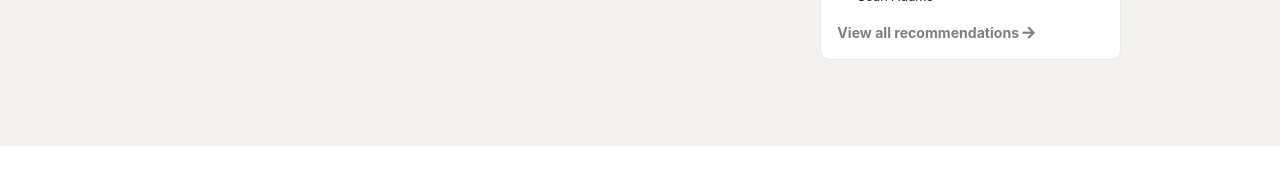
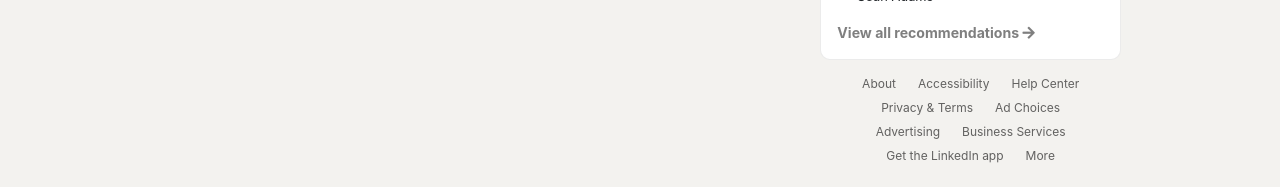
Before and after one commit to sgf-HonestAnt/Build-Week-LinkedIn-Clone, a React (Create React App) app: page / in a window 1280 px wide. Shown: the part 654-841 px from the top of the page. Before the commit the page ends 800 px from the top, so only its background shows below. Built offline with nearby package versions, Linux system fonts and the light colour scheme; no server answers.

Commit message:
Feed Page Footer

```diff
--- a/src/components/FeedPage/FeedPage.jsx
+++ b/src/components/FeedPage/FeedPage.jsx
@@ -3,6 +3,7 @@ import { useState, useEffect } from "react"
 import FeedPostSection from "../FeedPostSection/FeedPostSection"
 import AddToYourFeed from "./rightSidebar/AddToYourFeed"
 import MostViewedCourses from "./rightSidebar/MostViewedCourses"
+import FeedPageFooter from "./rightSidebar/FeedPageFooter"
 import UserPostSection from "../SinglePost/UserPostSection"
 import MyProfileCard from "./leftSidebar/MyProfileCard"
 import CommunityCard from "./leftSidebar/CommunityCard"
@@ -33,7 +34,6 @@ const FeedPage = () => {
           {/* We will need to get our profile data here and pass down to MostViewedCourses for the profile image */}
           <FeedPostSection onUpdate={refreshFeed} />
         </div>
-
         <UserPostSection />
       </Col>
       <Col className="d-none d-md-block" md={4}>
@@ -43,6 +43,9 @@ const FeedPage = () => {
         <div className="section-card p-3">
           <MostViewedCourses />
         </div>
+        <div>
+          <FeedPageFooter />
+        </div>
       </Col>
     </Row>
   )
--- /dev/null
+++ b/src/components/FeedPage/rightSidebar/FeedPageFooter.css
@@ -0,0 +1,19 @@
+.feedpagefooter {
+    text-align: center;
+}
+
+.feedpagefooter .btn {
+    color: rgba(0,0,0,0.6);
+    margin: 0 10px;
+    padding: 0;
+    font-size: 12px;
+}
+
+.feedpagefooter .logo {
+    height: 15px;
+}
+
+.feedpagefooter .corp {
+    color: rgba(0,0,0,0.9);
+    margin: 0;
+}
--- /dev/null
+++ b/src/components/FeedPage/rightSidebar/FeedPageFooter.jsx
@@ -0,0 +1,27 @@
+import Logo from "../../assets/LinkedIn-Logos/LI-Logo.png"
+import { Button } from 'react-bootstrap'
+import "./FeedPageFooter.css"
+
+const FeedPageFooter = () => {
+    return (
+        <section className="feedpagefooter">
+            <div className="px-4">
+                <Button variant="link">About</Button>
+                <Button variant="link">Accessibility</Button>
+                <Button variant="link">Help Center</Button>
+                <Button variant="link">Privacy &amp; Terms</Button>
+                <Button variant="link">Ad Choices</Button>
+                <Button variant="link">Advertising</Button>
+                <Button variant="link">Business Services</Button>
+                <Button variant="link">Get the LinkedIn app</Button>
+                <Button variant="link">More</Button>
+            </div>
+            <div className="pt-3">
+                <img src={Logo} alt="LinkedIn" className="logo" />
+                <Button variant="link" className="corp">LinkedIn Corporation © 2021</Button>
+            </div>
+        </section>
+    )
+}
+
+export default FeedPageFooter
--- a/src/components/HeroSection/HeroSection.jsx
+++ b/src/components/HeroSection/HeroSection.jsx
@@ -1,7 +1,6 @@
 import { useState, useEffect } from "react"
 import { Link } from "react-router-dom"
 import { Card, Button, Badge, Modal, Form } from "react-bootstrap"
-import Logo from "../assets/LinkedIn-Logos/LI-Logo.png"
 import { editProfile } from "../assets/fetch"
 
 import "./HeroSection.css"
```
